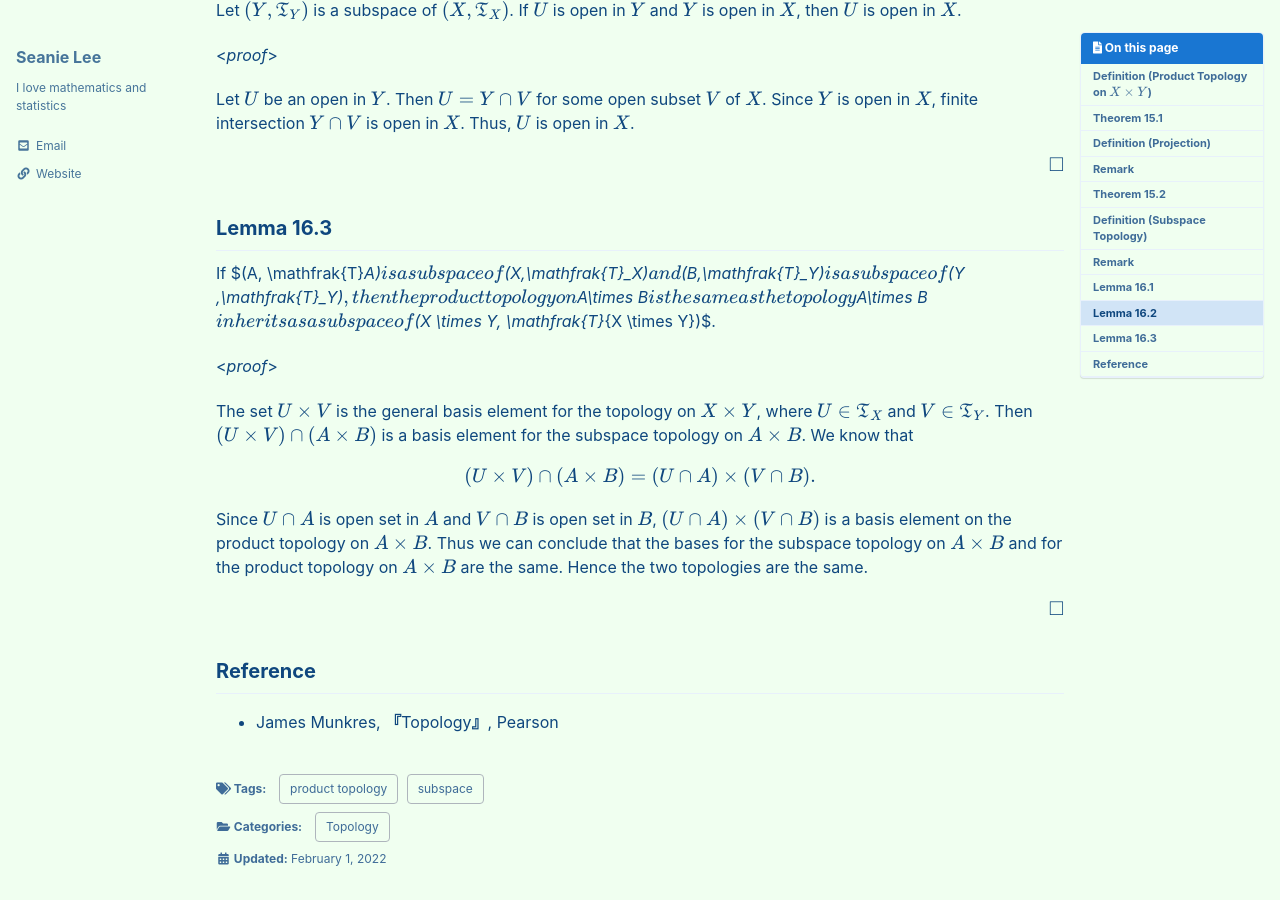
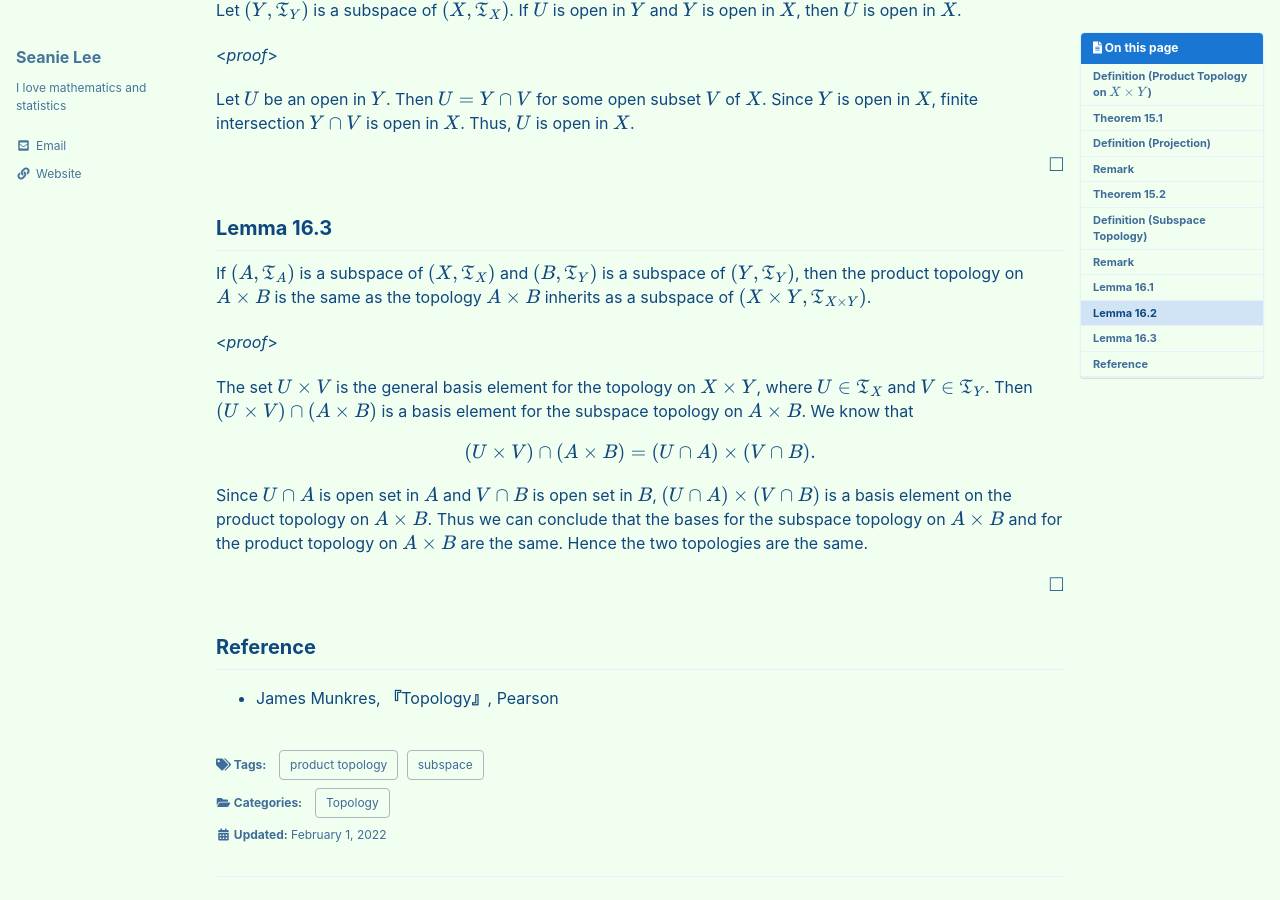
Before and after one commit to seanie12/blog, a Jekyll site: the page built from _posts/2022-02-01-product-top-subspace.md, in a window 1280 px wide and 900 px high, scrolled down 3072 px. Built offline with Jekyll 4.4.1, drawn with Linux system fonts in a browser that asks for light colours; cached includes are drawn as plain includes; formulas are drawn with MathJax 3.

```diff
--- a/_posts/2022-02-01-product-top-subspace.md
+++ b/_posts/2022-02-01-product-top-subspace.md
@@ -164,7 +164,7 @@ $$\tag*{$\square$}$$
 
 
 ## Lemma 16.3
-If $(A, \mathfrak{T}_A)$ is a subspace of  $(X,\mathfrak{T}_X)$ and $(B,\mathfrak{T}_Y)$ is a subspace of $(Y ,\mathfrak{T}_Y)$, then the product topology on $A\times B$ is the same as the topology $A\times B$ inherits as a subspace of $(X \times Y, \mathfrak{T}_{X \times Y})$.
+If $(A, \mathfrak{T}_A)$ is a subspace of  $(X,\mathfrak{T}_X)$ and $(B,\mathfrak{T}_Y)$ is a subspace of $(Y ,\mathfrak{T}_Y)$, then the product topology on $A\times B$ is the same as the topology $A\times B$ inherits as a subspace of $$(X \times Y, \mathfrak{T}_{X \times Y})$$.
 
 <*proof*>
 
```
